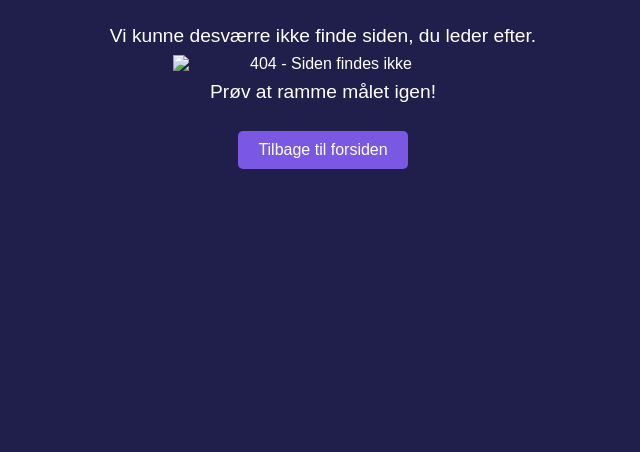
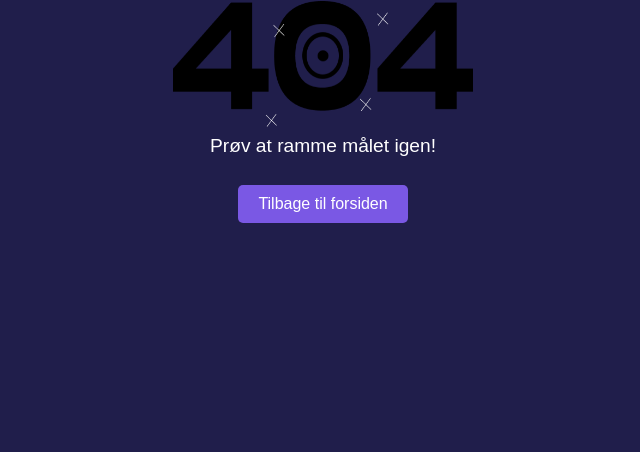
Before and after one commit to NikolineSchmidt/skor, a plain HTML site: page 404.html in a window 1280 px wide. Shown: the part 348-800 px from the top of the page, without its empty margins (317-957 px from the left). Drawn offline with Linux system fonts and the light colour scheme.

Commit message:
404 billede

```diff
--- a/404.html
+++ b/404.html
@@ -15,7 +15,7 @@
         <p>Vi kunne desværre ikke finde siden, du leder efter.</p>
 
         <!-- Billede, der illustrerer fejlsiden (404) -->
-        <img src="/img/404.png" alt="404 - Siden findes ikke" id="dart-image">
+        <img src="/img/404.webp" alt="404 - Siden findes ikke" id="dart-image">
         <p>Prøv at ramme målet igen!</p>
 
         <!-- Link til forsiden (aarhus.html), så brugeren nemt kan navigere tilbage -->
```
Also changed, not shown: 1 other file.
